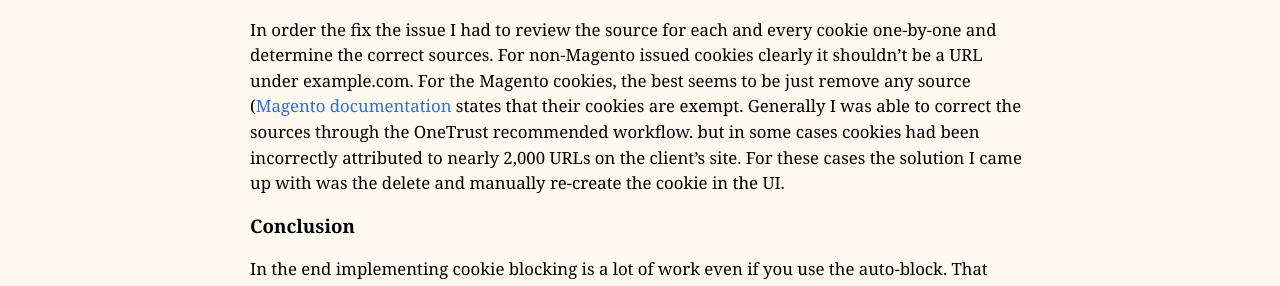
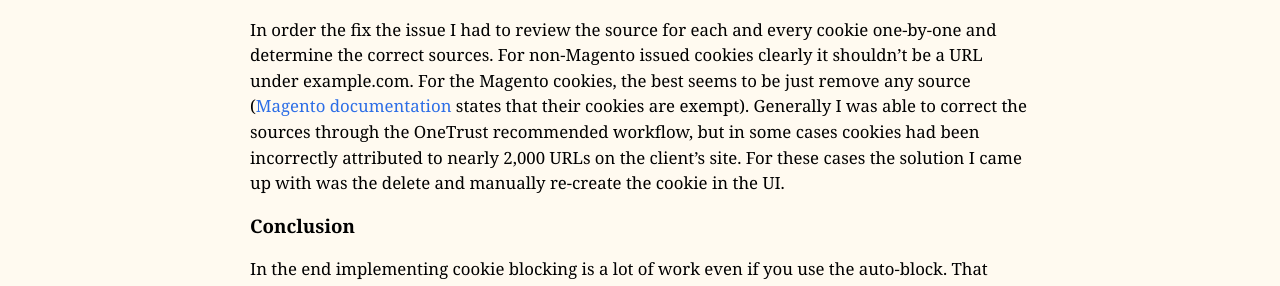
Before and after one commit to mpchadwick/mpchadwick.github.io, a Jekyll site: the page built from _posts/2022-12-20-magento-one-trust-require-is-not-a-function.md, in a window 1280 px wide and 900 px high, scrolled down 2872 px. Shown: the part 166-452 px from the top of the window. Built offline with Jekyll 4.4.1, drawn with Linux system fonts in a browser that asks for light colours; emoji names are drawn with the system emoji font; comment, search, counter and statistics services are not loaded; part of the change alters nothing that is shown; some of the changed text lies outside the part shown.

Commit message:
Minor grammar fixes

```diff
--- a/_posts/2022-12-20-magento-one-trust-require-is-not-a-function.md
+++ b/_posts/2022-12-20-magento-one-trust-require-is-not-a-function.md
@@ -23,7 +23,7 @@ In order to resolve this issue I spent quite a bit of time troubleshooting obfus
 
 ### Background: OneTrust Auto-Blocking
 
-If you're dealing with this error on a Magento site, like me, there's a good change you're using [OneTrust Auto-Block](https://my.onetrust.com/articles/en_US/Knowledge/UUID-c5122557-2070-65cb-2612-f2752c0cc4aa). Using the Auto-Blocking technology makes a lot of sense because without it, there's a non-trivial engineering lift to ensure that cookies are actually blocked (see: [OneTrust: Cookie Blocking - Blocking Cookies via Tag Managers and HTML Implementation Webinar](https://community.cookiepro.com/s/article/Cookie-Blocking-Blocking-cookies-via-Tag-Managers-and-HTML?language=en_US)). Using auto-block in theory simplifies this as we can just have OneTrust automatically block scripts without needing to change anything within the website markup or tag manager configuration.
+If you're dealing with this error on a Magento site, like me, there's a good chance you're using [OneTrust Auto-Block](https://my.onetrust.com/articles/en_US/Knowledge/UUID-c5122557-2070-65cb-2612-f2752c0cc4aa). Using the Auto-Blocking technology makes a lot of sense because without it, there's a non-trivial engineering lift to ensure that cookies are actually blocked (see: [OneTrust: Cookie Blocking - Blocking Cookies via Tag Managers and HTML Implementation Webinar](https://community.cookiepro.com/s/article/Cookie-Blocking-Blocking-cookies-via-Tag-Managers-and-HTML?language=en_US)). Using auto-block in theory simplifies this as we can just have OneTrust automatically block scripts without needing to change anything within the website markup or tag manager configuration.
 
 ### Tracing the error to the auto-blocking script
 
@@ -41,7 +41,7 @@ var x = JSON.parse('[{"Tag":"https://www.googletagmanager.com/gtm.js","CategoryI
 
 With some clues from OneTrust I realized that this variable contains a mapping of "Tag"s (which are just URLs) to OneTrust cookie categories (e.g. C0002).
 
-I was eventually able to determine that auto-block script  checks each script as it's added to the page against this list of tags (using a `MutationObserver`). If the script is contained in the list of tags it switches the `type` from `application/javascript` to `text/plain` and adds a class attribute listing with the appropriate cookie categories. This will prevent the script from being executed.
+I was eventually able to determine that auto-block script  checks each script as it's added to the page against this list of tags (using a `MutationObserver`). If the script `src` is contained in the list of tags it switches the `type` from `application/javascript` to `text/plain` and adds a class attribute listing with the appropriate cookie categories. This will prevent the script from being executed.
 
 Later, in the `otBannerSdk.js` JavaScript the `reactivateScriptTag` function will run, and it will replace the `text/plain` script tags with new script tags with type `application/javascript`.
 
@@ -72,7 +72,7 @@ OneTrust attempts to determine the cookie sources during the site scan, but in o
 
 ### Fixing the issue
 
-In order the fix the issue I had to review the source for each and every cookie one-by-one and determine the correct sources. For non-Magento issued cookies clearly it shouldn't be a URL under example.com. For the Magento cookies, the best seems to be just remove any source ([Magento documentation](https://docs.magento.com/user-guide/v2.3/stores/cookie-reference.html) states that their cookies are exempt. Generally I was able to correct the sources through the OneTrust recommended workflow. but in some cases cookies had been incorrectly attributed to nearly 2,000 URLs on the client's site. For these cases the solution I came up with was the delete and manually re-create the cookie in the UI.
+In order the fix the issue I had to review the source for each and every cookie one-by-one and determine the correct sources. For non-Magento issued cookies clearly it shouldn't be a URL under example.com. For the Magento cookies, the best seems to be just remove any source ([Magento documentation](https://docs.magento.com/user-guide/v2.3/stores/cookie-reference.html) states that their cookies are exempt). Generally I was able to correct the sources through the OneTrust recommended workflow, but in some cases cookies had been incorrectly attributed to nearly 2,000 URLs on the client's site. For these cases the solution I came up with was the delete and manually re-create the cookie in the UI.
 
 ### Conclusion
 
```
